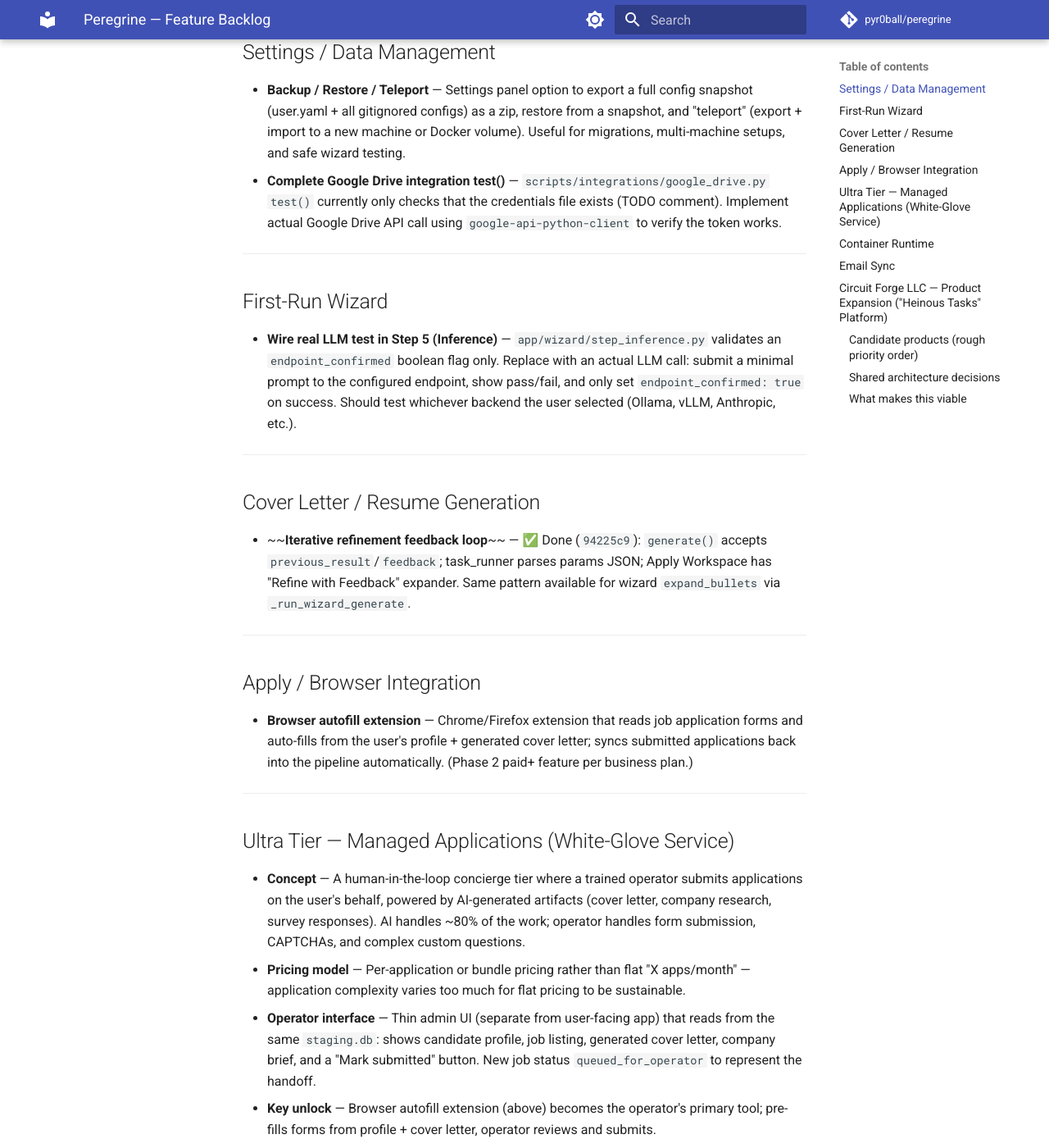
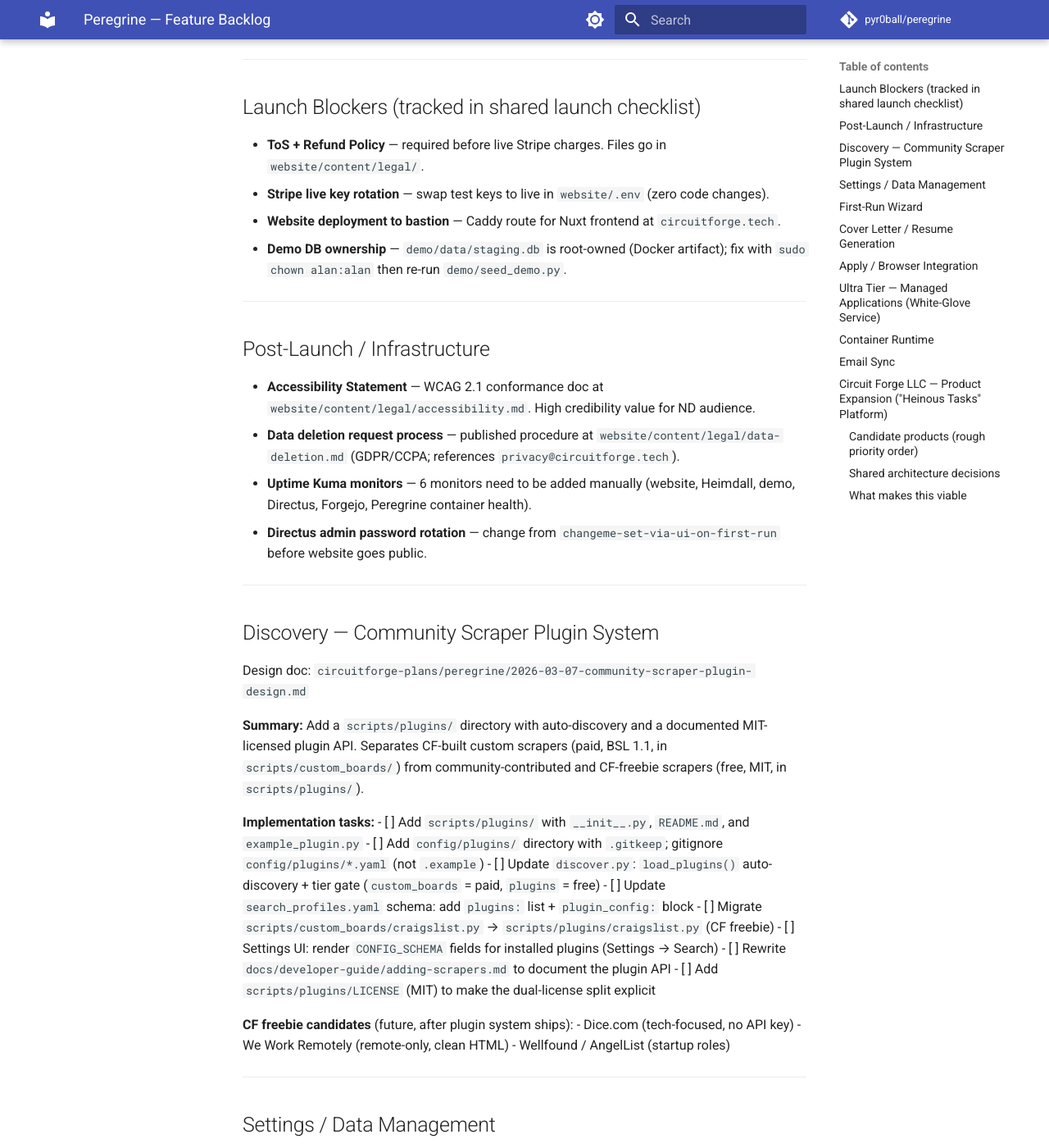
Before and after one commit to CircuitForgeLLC/peregrine, an MkDocs documentation site: the page built from docs/backlog.md, in a window 1280 px wide and 1400 px high, scrolled down 273 px. Shown: the whole window at 82% size. Built offline with MkDocs 1.6.1 and Material for MkDocs 9.7.7, drawn with Linux system fonts in a browser that asks for light colours.

```diff
--- a/docs/backlog.md
+++ b/docs/backlog.md
@@ -1,6 +1,52 @@
 # Peregrine — Feature Backlog
 
 Unscheduled ideas and deferred features. Roughly grouped by area.
+
+See also: `circuitforge-plans/shared/2026-03-07-launch-checklist.md` for pre-launch blockers
+(legal docs, Stripe live keys, website deployment, demo DB ownership fix).
+
+---
+
+## Launch Blockers (tracked in shared launch checklist)
+
+- **ToS + Refund Policy** — required before live Stripe charges. Files go in `website/content/legal/`.
+- **Stripe live key rotation** — swap test keys to live in `website/.env` (zero code changes).
+- **Website deployment to bastion** — Caddy route for Nuxt frontend at `circuitforge.tech`.
+- **Demo DB ownership** — `demo/data/staging.db` is root-owned (Docker artifact); fix with `sudo chown alan:alan` then re-run `demo/seed_demo.py`.
+
+---
+
+## Post-Launch / Infrastructure
+
+- **Accessibility Statement** — WCAG 2.1 conformance doc at `website/content/legal/accessibility.md`. High credibility value for ND audience.
+- **Data deletion request process** — published procedure at `website/content/legal/data-deletion.md` (GDPR/CCPA; references `privacy@circuitforge.tech`).
+- **Uptime Kuma monitors** — 6 monitors need to be added manually (website, Heimdall, demo, Directus, Forgejo, Peregrine container health).
+- **Directus admin password rotation** — change from `changeme-set-via-ui-on-first-run` before website goes public.
+
+---
+
+## Discovery — Community Scraper Plugin System
+
+Design doc: `circuitforge-plans/peregrine/2026-03-07-community-scraper-plugin-design.md`
+
+**Summary:** Add a `scripts/plugins/` directory with auto-discovery and a documented MIT-licensed
+plugin API. Separates CF-built custom scrapers (paid, BSL 1.1, in `scripts/custom_boards/`) from
+community-contributed and CF-freebie scrapers (free, MIT, in `scripts/plugins/`).
+
+**Implementation tasks:**
+- [ ] Add `scripts/plugins/` with `__init__.py`, `README.md`, and `example_plugin.py`
+- [ ] Add `config/plugins/` directory with `.gitkeep`; gitignore `config/plugins/*.yaml` (not `.example`)
+- [ ] Update `discover.py`: `load_plugins()` auto-discovery + tier gate (`custom_boards` = paid, `plugins` = free)
+- [ ] Update `search_profiles.yaml` schema: add `plugins:` list + `plugin_config:` block
+- [ ] Migrate `scripts/custom_boards/craigslist.py` → `scripts/plugins/craigslist.py` (CF freebie)
+- [ ] Settings UI: render `CONFIG_SCHEMA` fields for installed plugins (Settings → Search)
+- [ ] Rewrite `docs/developer-guide/adding-scrapers.md` to document the plugin API
+- [ ] Add `scripts/plugins/LICENSE` (MIT) to make the dual-license split explicit
+
+**CF freebie candidates** (future, after plugin system ships):
+- Dice.com (tech-focused, no API key)
+- We Work Remotely (remote-only, clean HTML)
+- Wellfound / AngelList (startup roles)
 
 ---
 
```
